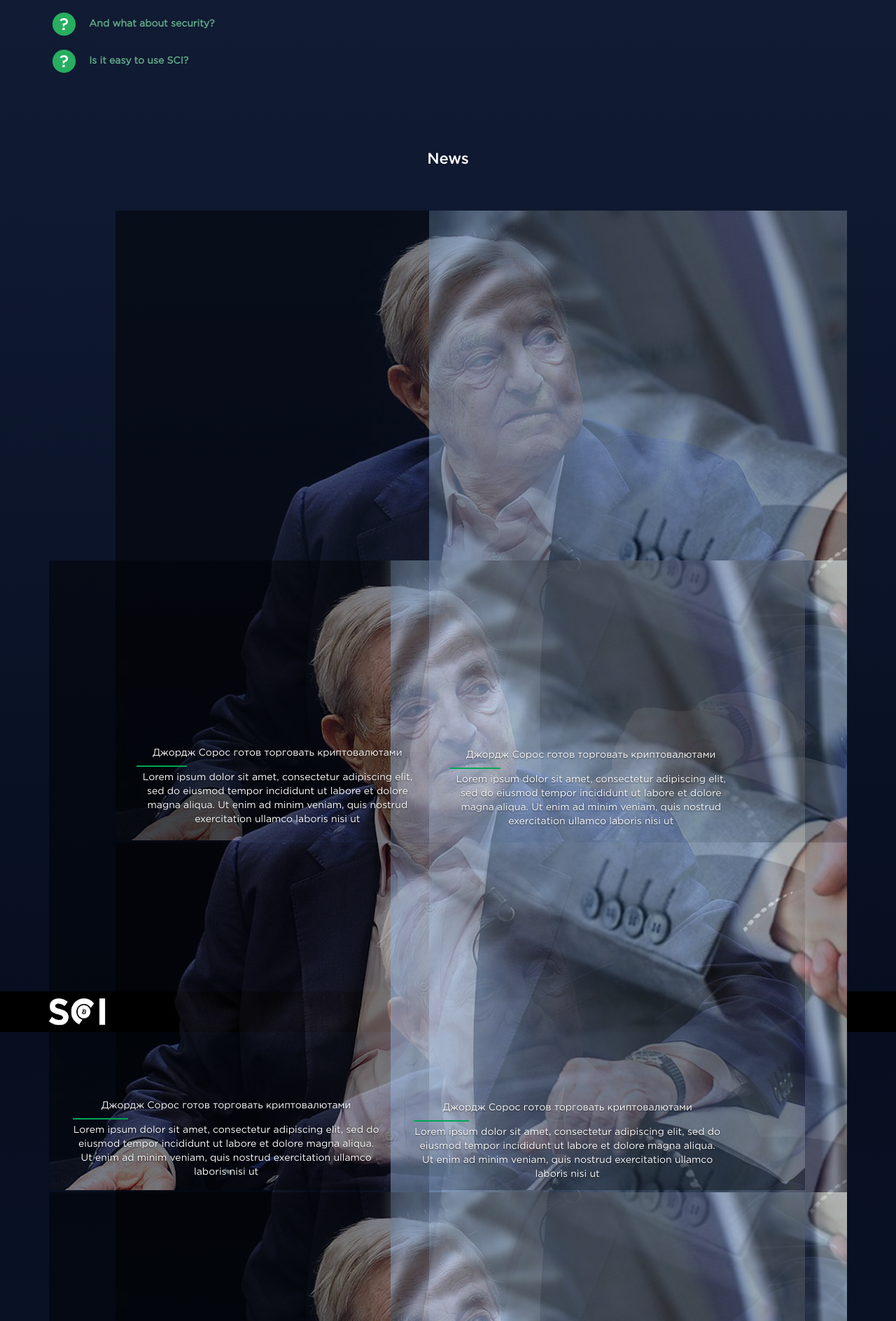
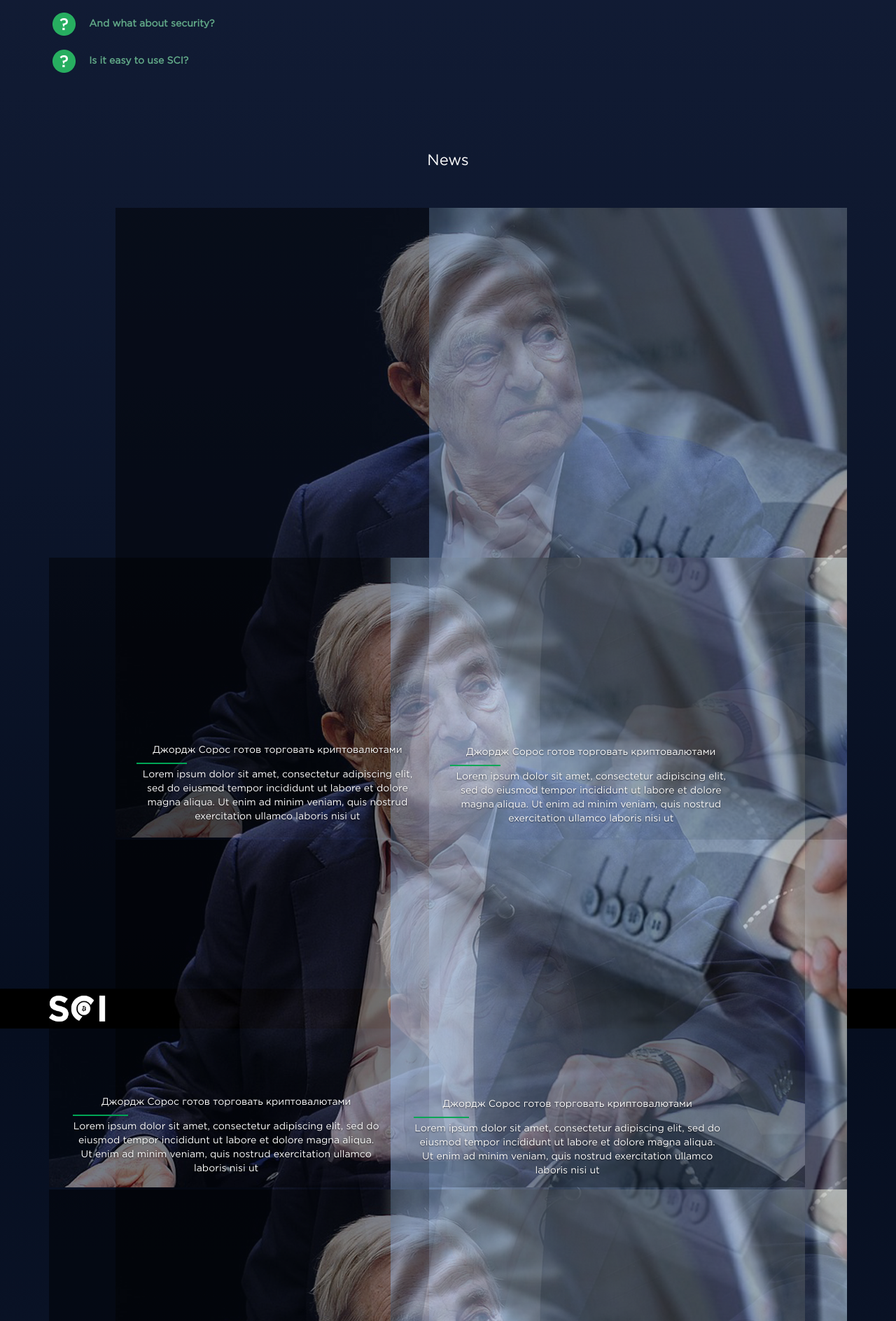
Before and after one commit to DKSGROUP/Crypto, a Yii app: template views/site/index.php in a window 1280 px wide. Shown: the part 3912-5800 px from the top of the page at 70% size. Run offline with PHP 8.4 and a stand-in for Yii, Linux system fonts and the light colour scheme; the template is opened without the code that fills it, so the values that code supplies are empty; some libraries are stand-ins or nearby versions.

Commit message:
news & Qs

```diff
--- a/views/site/index.php
+++ b/views/site/index.php
@@ -1300,7 +1300,7 @@
 
     <section class="news  animated wow fadeIn">
         <div class="news-caption">
-            <h1 style=" font-size: 22px;"><?=Yii::t('app','News')?></h1>
+            <span style=" font-size: 22px;"><?=Yii::t('app','News')?></span>
         </div>
         <div class="d-none d-lg-block">
         <div id="news-carousel" class="carousel slide" data-ride="carousel">
--- a/web/css/index.css
+++ b/web/css/index.css
@@ -77,7 +77,7 @@
 .hide:checked + label + div {
     display: block;
     margin-left: 35px;
-    margin-bottom:20px;
+    margin-bottom: 35px;
     /* чуточку анимации при появлении */
      -webkit-animation:fade ease-in 0.5s;
      -moz-animation:fade ease-in 0.5s;
```
